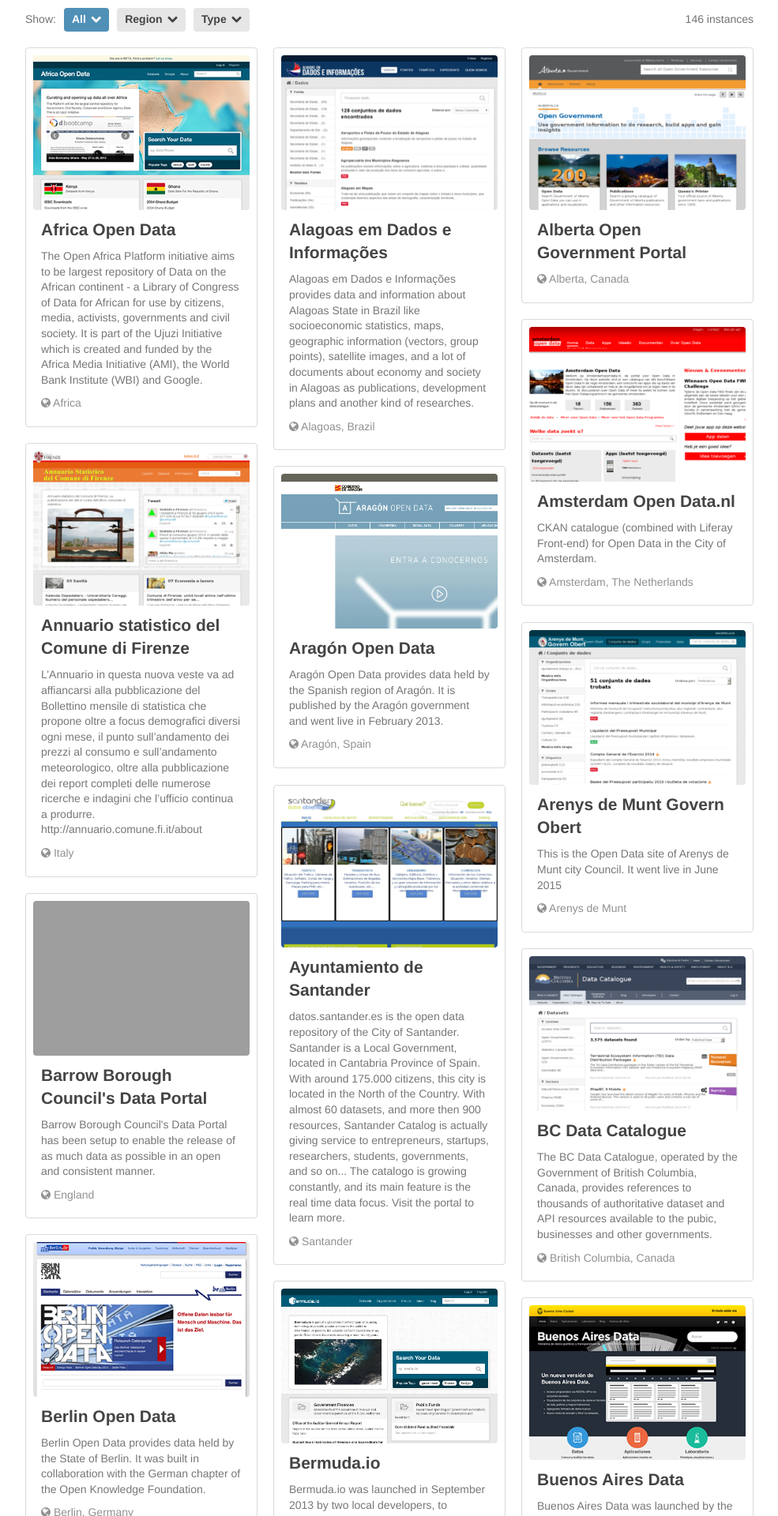
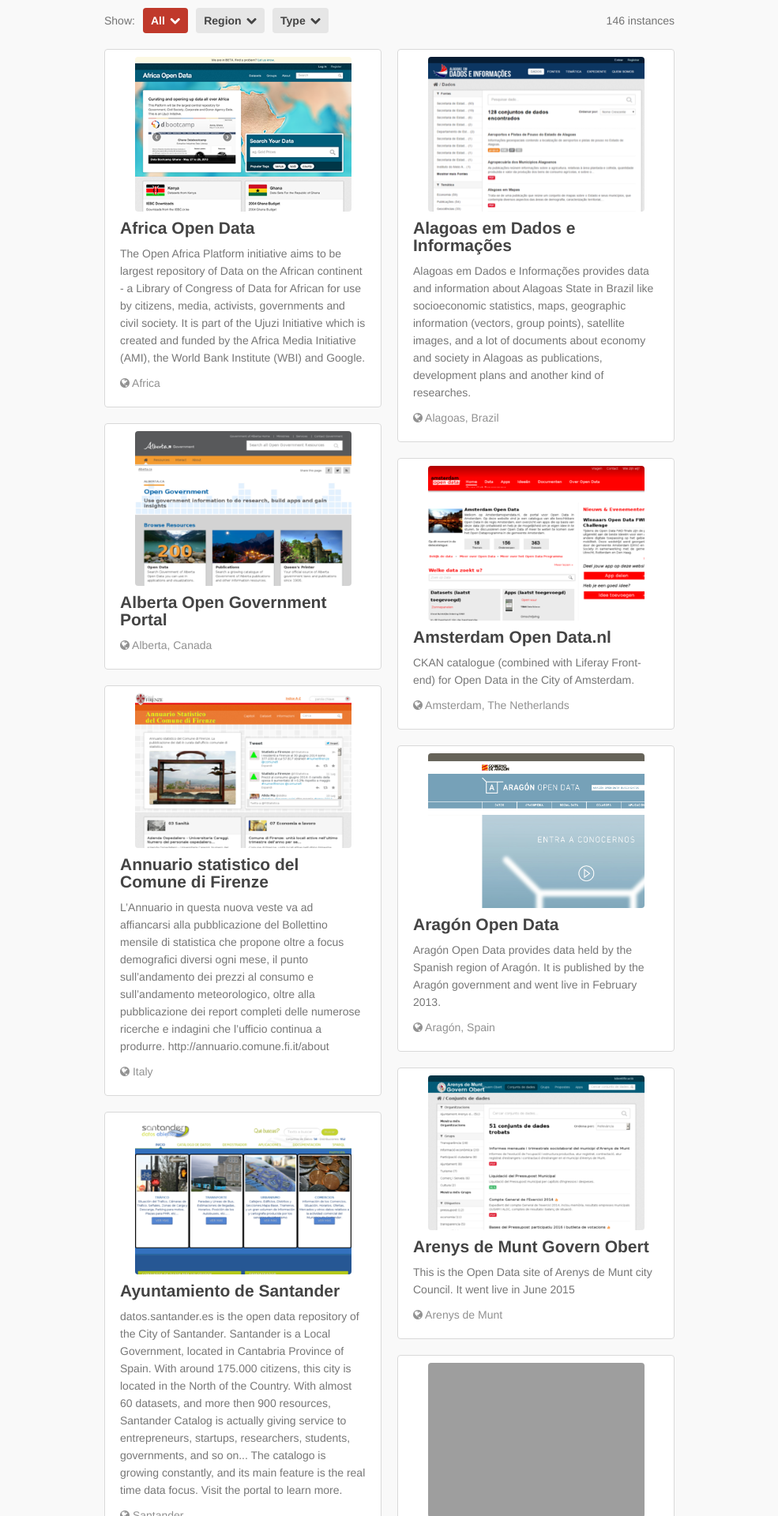
Before and after one commit to ckan/ckan-instances, a Jekyll site: the page built from index.html, in a window 1280 px wide. Shown: the top 1920 px of the page at 79% size, without its empty margins (147-1132 px from the left). Built offline with Jekyll 4.4.1, drawn with Linux system fonts in a browser that asks for light colours; grey boxes are pictures that could not be loaded.

Commit message:
Adapt the style to the new site, 2 columns

```diff
--- a/styles/master.css
+++ b/styles/master.css
@@ -83,6 +83,7 @@ html {
 body {
   margin: 0;
 }
+
 /* ==========================================================================
    Links
    ========================================================================== */
@@ -364,14 +365,18 @@ table {
   border-spacing: 0;
 }
 body {
-  font-family: 'Helvetica Neue', Helvetica, Arial, sans-serif;
-  background-color: #ffffff;
-  font-size: 14px;
-  line-height: 1.4;
+  font-family:'source_sans_proregular','Helvetica Neue',Arial,Helvetica,Geneva,sans-serif;
+  font-size:14px;
+  color:#222;
+  font-weight:400;
+  line-height:22px;
+  letter-spacing:normal;
+  background:#F9F9F9;
+
 }
 #main {
   position: relative;
-  width: 942px;
+  width: 742px;
   margin: 10px auto;
 }
 #loading {
@@ -384,7 +389,7 @@ body {
   padding: 5px 0;
   text-align: center;
   color: #ffffff;
-  background-color: #5090b7;
+  background-color: #c0392b;
   font-weight: bold;
   -webkit-border-radius: 4px;
   -moz-border-radius: 4px;
@@ -450,7 +455,7 @@ body {
 }
 #facets .facet a.root:hover {
   color: #ffffff;
-  background-color: #5090b7;
+  background-color: #c0392b;
 }
 #facets .facet ul {
   display: none;
@@ -472,7 +477,7 @@ body {
 }
 #facets .facet ul li a {
   display: block;
-  color: #5090b7;
+  color: #c0392b;
   text-decoration: none;
   padding: 5px 10px;
   white-space: nowrap;
@@ -480,11 +485,11 @@ body {
 #facets .facet ul li a.active,
 #facets .facet ul li a:hover {
   color: #ffffff;
-  background-color: #5090b7;
+  background-color: #c0392b;
 }
 #facets .facet.active a.root {
   color: #ffffff;
-  background-color: #5090b7;
+  background-color: #c0392b;
 }
 #facets .facet.active a.root .icon-chevron-up {
   display: inline;
@@ -497,18 +502,18 @@ body {
 }
 #facets .facet.selected a.root {
   color: #ffffff;
-  background-color: #5090b7;
+  background-color: #c0392b;
 }
 #facets.faceting .selected a.root {
   color: #ffffff;
-  background-color: #5090b7;
+  background-color: #c0392b;
 }
 #instances .instance {
   position: relative;
   float: left;
   padding: 10px;
   margin: 10px;
-  width: 274px;
+  width: 331px;
   color: #444444;
   background-color: #ffffff;
   -webkit-border-radius: 4px;
@@ -535,6 +540,8 @@ body {
   -webkit-border-radius: 4px;
   -moz-border-radius: 4px;
   border-radius: 4px;
+  margin-left: auto;
+  margin-right: auto;
 }
 #instances .instance .meta {
   color: #919191;
@@ -560,9 +567,9 @@ body {
 }
 #instances .instance .read:hover {
   border-color: #2f5972;
-  -webkit-box-shadow: 0 0 0 4px #5090b7;
-  -moz-box-shadow: 0 0 0 4px #5090b7;
-  box-shadow: 0 0 0 4px #5090b7;
+  -webkit-box-shadow: 0 0 0 4px #c0392b;
+  -moz-box-shadow: 0 0 0 4px #c0392b;
+  box-shadow: 0 0 0 4px #c0392b;
 }
 #instances .instance.fade {
   opacity: 0.33;
```
